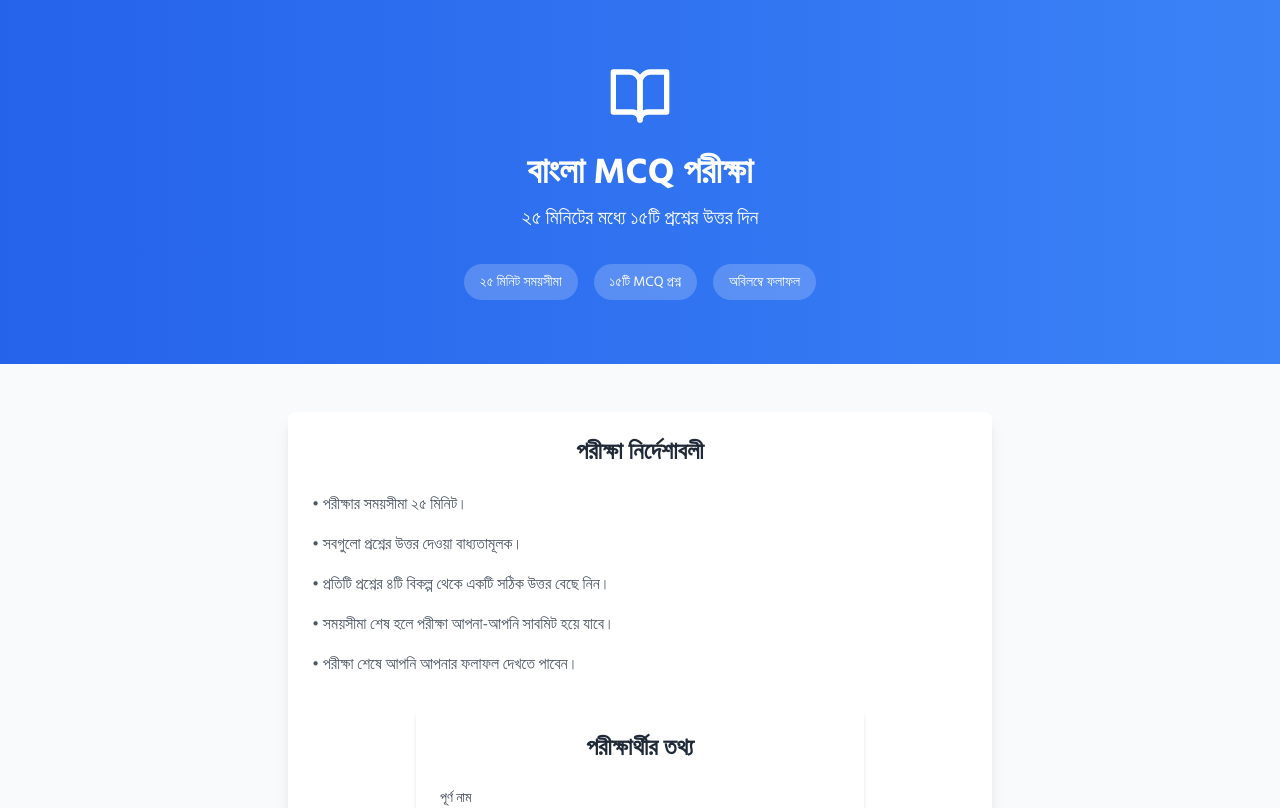
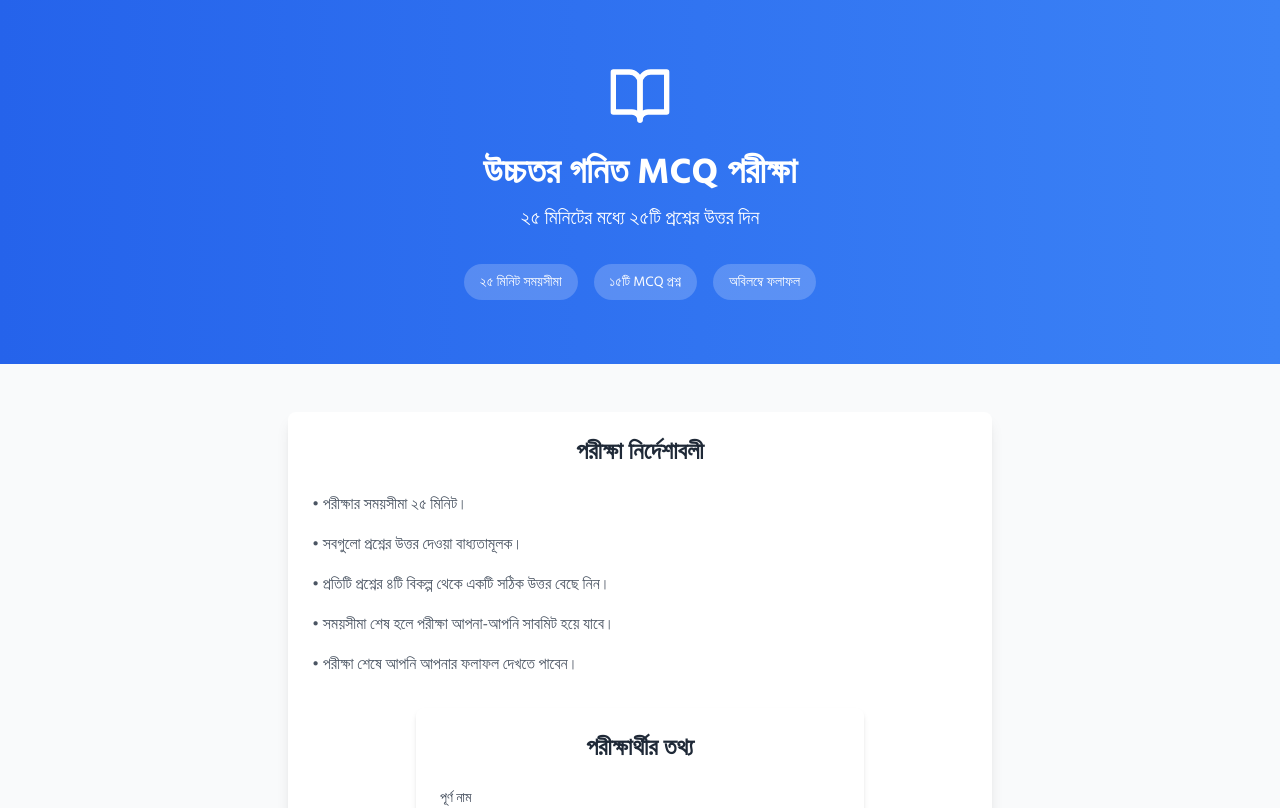
Before and after one commit to Aditto372005/MCQ, a React (Vite) app: page / in a window 1280 px wide. Shown: the top 808 px of the page. Built offline with nearby package versions, Linux system fonts and the light colour scheme.

Commit message:
Update Home.tsx

```diff
--- a/src/pages/Home.tsx
+++ b/src/pages/Home.tsx
@@ -21,8 +21,8 @@ const Home: React.FC = () => {
             <BookOpen className="h-16 w-16" />
           </div>
 
-          <h1 className="text-4xl font-bold mb-3">বাংলা MCQ পরীক্ষা</h1>
-          <p className="text-xl mb-8">২৫ মিনিটের মধ্যে ১৫টি প্রশ্নের উত্তর দিন</p>
+          <h1 className="text-4xl font-bold mb-3">উচ্চতর গনিত MCQ পরীক্ষা</h1>
+          <p className="text-xl mb-8">২৫ মিনিটের মধ্যে ২৫টি প্রশ্নের উত্তর দিন</p>
 
           <div className="flex flex-wrap justify-center gap-4 text-sm">
             <div className="bg-white bg-opacity-20 px-4 py-2 rounded-full">
```
